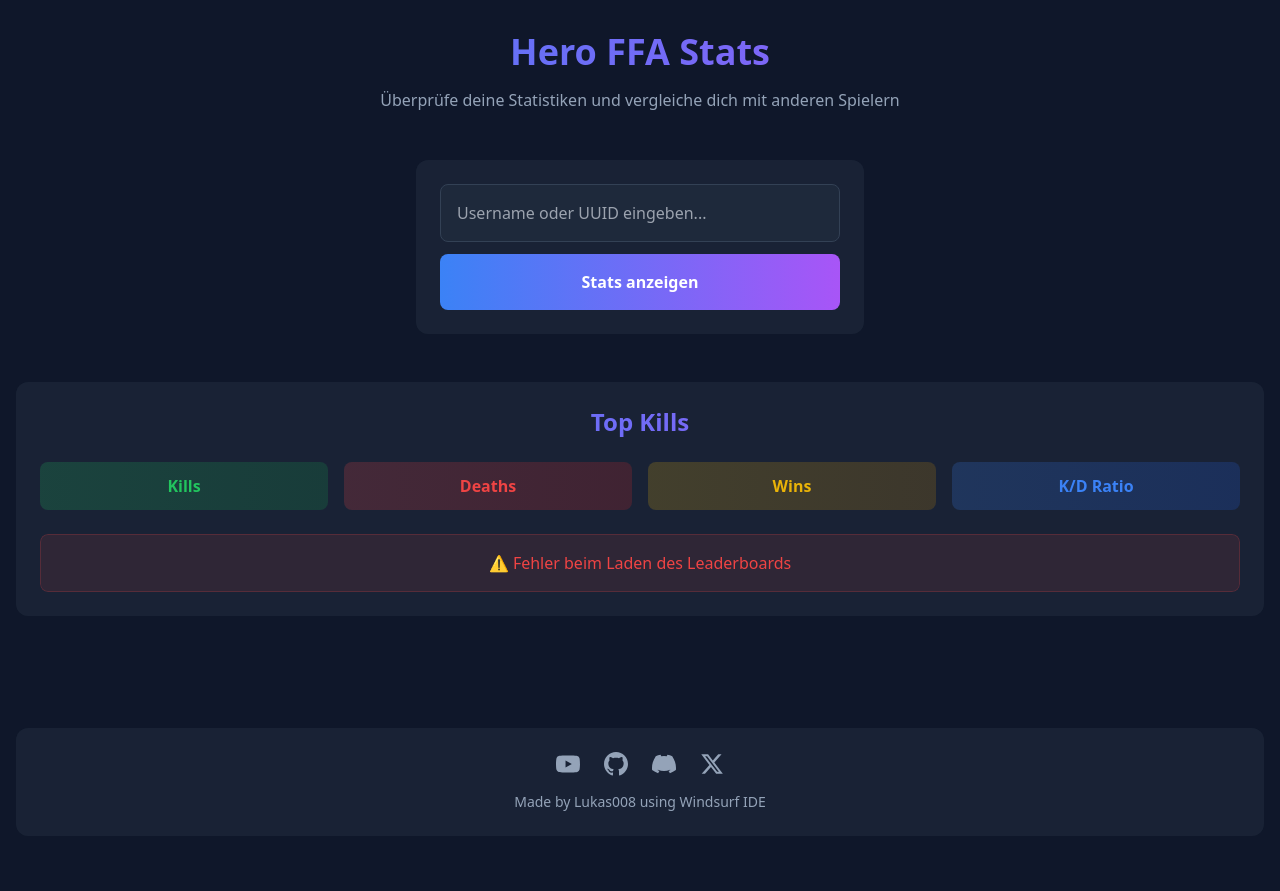
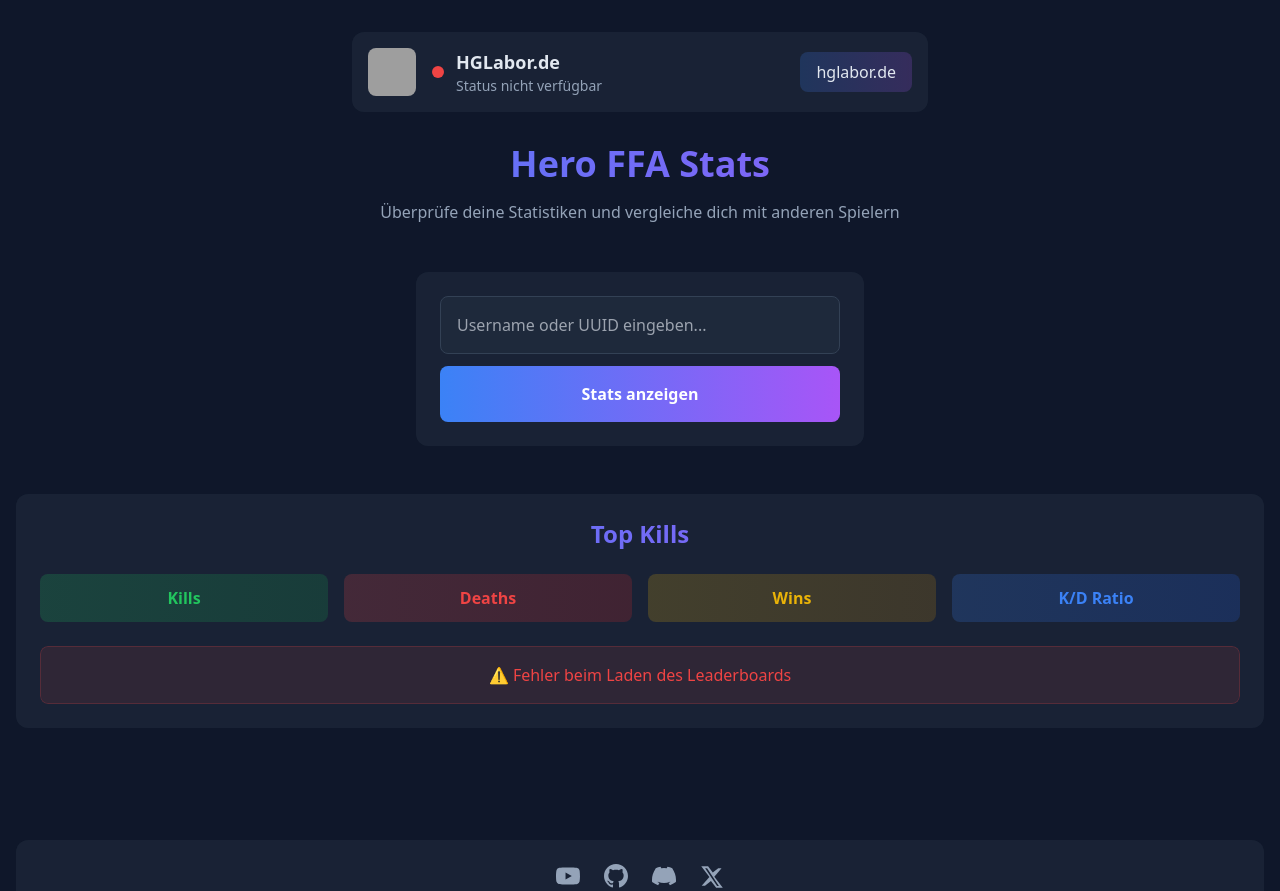
Before and after one commit to Lukas006/Norisk-FFA-Stats, a plain HTML site: page index.html in a window 1280 px wide. Shown: the top 891 px of the page. Before the commit the page ends 868 px from the top, so only its background shows below. Drawn offline with nearby package versions, Linux system fonts and the light colour scheme; no server answers; grey boxes are pictures that could not be loaded.

Commit message:
added Server status

```diff
--- a/app.js
+++ b/app.js
@@ -1,5 +1,48 @@
 let skinViewer = null;
 let currentLeaderboard = 'kills';
+
+// Server status check
+async function checkServerStatus() {
+    try {
+        const response = await fetch('https://api.mcstatus.io/v2/status/java/hglabor.de');
+        const data = await response.json();
+
+        const statusDot = document.getElementById('serverStatus');
+        const playerCount = document.getElementById('playerCount');
+
+        if (data.online) {
+            statusDot.classList.remove('bg-gray-500', 'bg-red-500');
+            statusDot.classList.add('bg-green-500');
+            playerCount.textContent = `${data.players.online} Spieler Online`;
+        } else {
+            statusDot.classList.remove('bg-gray-500', 'bg-green-500');
+            statusDot.classList.add('bg-red-500');
+            playerCount.textContent = 'Server Offline';
+        }
+    } catch (error) {
+        console.error('Error checking server status:', error);
+        const statusDot = document.getElementById('serverStatus');
+        const playerCount = document.getElementById('playerCount');
+        statusDot.classList.remove('bg-gray-500', 'bg-green-500');
+        statusDot.classList.add('bg-red-500');
+        playerCount.textContent = 'Status nicht verfügbar';
+    }
+}
+
+// Copy IP function
+function copyIP() {
+    navigator.clipboard.writeText('hglabor.de');
+    const ipText = document.getElementById('ipText');
+    const originalText = ipText.textContent;
+    ipText.textContent = 'IP Kopiert!';
+    setTimeout(() => {
+        ipText.textContent = originalText;
+    }, 2000);
+}
+
+// Check server status every 30 seconds
+checkServerStatus();
+setInterval(checkServerStatus, 30000);
 
 async function fetchStats() {
     const input = document.getElementById('uuidInput').value.trim();
--- a/index.html
+++ b/index.html
@@ -48,6 +48,25 @@
     <div class="container mx-auto px-4 py-8">
         <!-- Header -->
         <header class="text-center mb-12">
+            <div class="glass-effect rounded-xl p-4 mb-8 max-w-xl mx-auto">
+                <div class="flex items-center justify-between">
+                    <div class="flex items-center space-x-4">
+                        <img src="https://api.mcstatus.io/v2/icon/java/hglabor.de" alt="Server Icon" class="w-12 h-12 rounded-lg" onerror="this.src='https://eu.mc-api.net/v3/server/favicon/hglabor.de'"/>
+                        <div class="flex items-center space-x-3">
+                            <div class="relative">
+                                <div id="serverStatus" class="w-3 h-3 rounded-full bg-gray-500"></div>
+                            </div>
+                            <div class="text-left">
+                                <h2 class="font-bold text-lg">HGLabor.de</h2>
+                                <p id="playerCount" class="text-sm text-slate-400">Loading...</p>
+                            </div>
+                        </div>
+                    </div>
+                    <button onclick="copyIP()" class="bg-gradient-to-r from-blue-500/20 to-purple-500/20 hover:from-blue-500/30 hover:to-purple-500/30 px-4 py-2 rounded-lg transition-all">
+                        <span id="ipText">hglabor.de</span>
+                    </button>
+                </div>
+            </div>
             <h1 class="text-4xl font-bold mb-4 bg-gradient-to-r from-blue-500 to-purple-500 text-transparent bg-clip-text">Hero FFA Stats</h1>
             <p class="text-slate-400">Überprüfe deine Statistiken und vergleiche dich mit anderen Spielern</p>
         </header>
@@ -162,7 +181,7 @@
                     </a>
                     <a href="https://x.com/LetsCookieTV1" target="_blank" class="hover:text-blue-400 transition-colors" title="Twitter">
                         <svg class="w-6 h-6" fill="currentColor" viewBox="0 0 24 24">
-                            <path d="M18.244 2.25h3.308l-7.227 8.26 8.502 11.24H16.17l-5.214-6.817L4.99 21.75H1.68l7.73-8.835L1.254 2.25H8.08l4.713 6.231zm-1.161 17.52h1.833L7.084 4.126H5.117z"/>
+                            <path d="M18.244 4.37h3.308l-7.227 8.26 8.502 11.24H16.17l-5.214-6.817L4.99 21.75H1.68l7.73-8.835L1.254 2.25H8.08l4.713 6.231zm-1.161 17.52h1.833L7.084 4.126H5.117z"/>
                         </svg>
                     </a>
                 </div>
```
